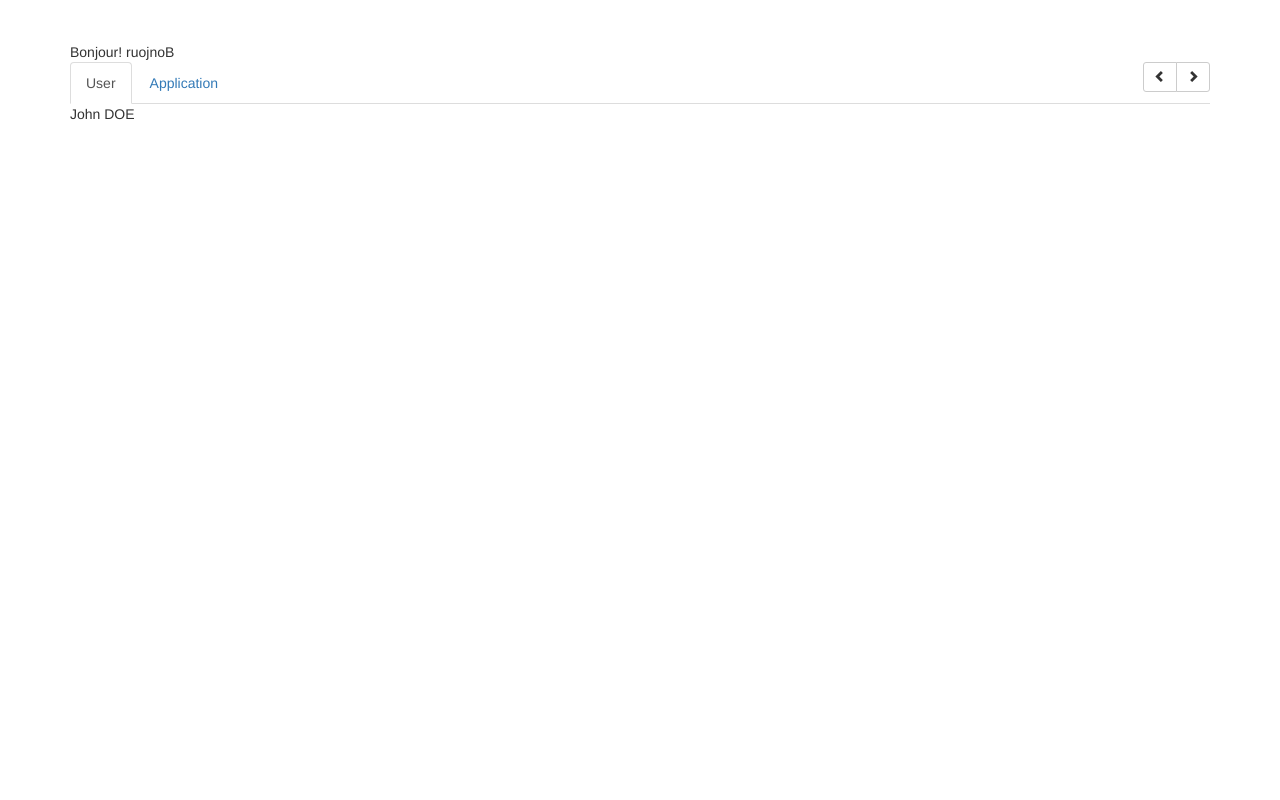
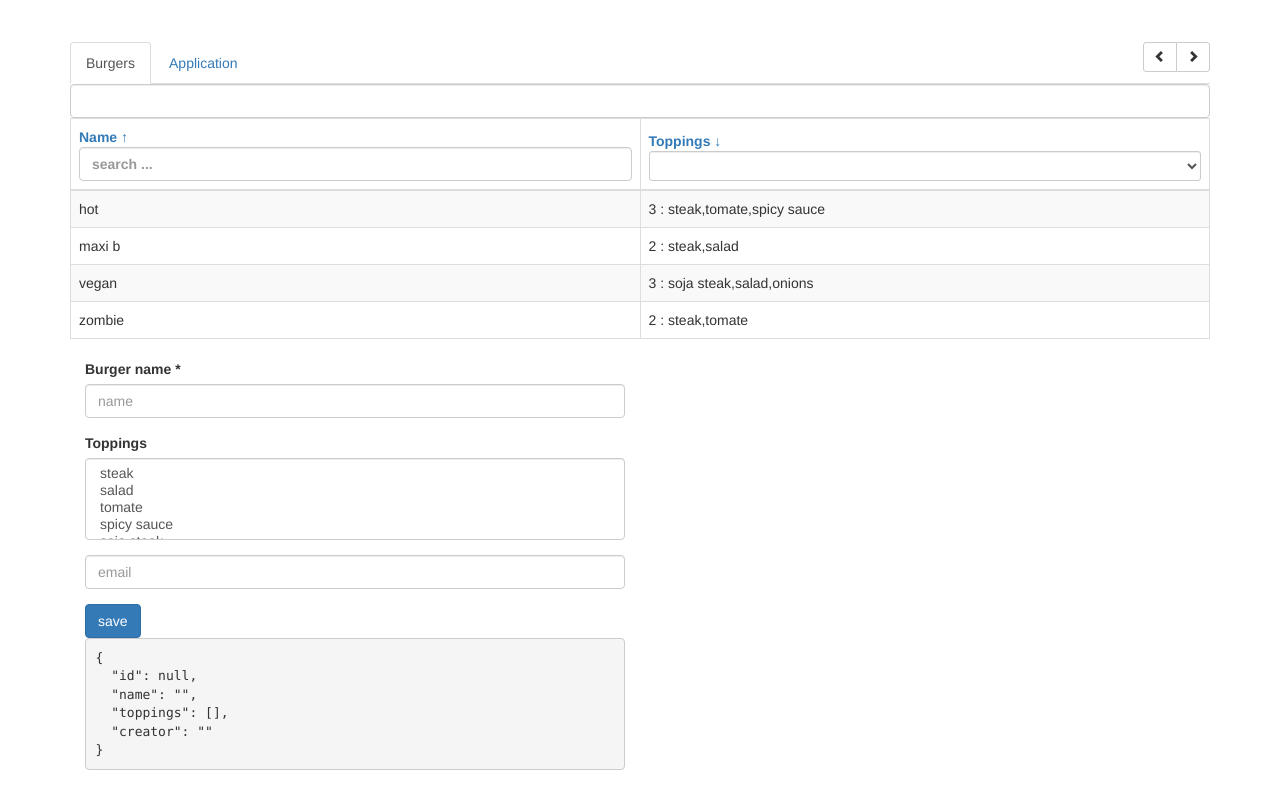
Before and after one commit to Mounzleb/application-burger-angularjs, a website built with webpack: page app/index.html in a window 1280 px wide. Built offline with nearby package versions, Linux system fonts and the light colour scheme; some packages are replaced by stand-ins of ours.

Commit message:
2nd commit: interface d'affichage nom burger, sauvegarde de nouveau burger

```diff
--- a/app/application-info.controller.js
+++ b/app/application-info.controller.js
@@ -1,6 +1,6 @@
 export class ApplicationInfoController {
   constructor () {
- this.info = {
+    this.info = {
       name: 'Burger',
       version: '1.0.0',
       date: new Date(2012, 10, 10)
--- /dev/null
+++ b/app/burgers.controller.js
@@ -0,0 +1,84 @@
+import {
+    uniq,
+    clone
+} from 'lodash'
+import angular from 'angular'
+import uuid from 'uuid/v4'
+
+export class BurgersController {
+    constructor() {
+        this.burgers = [{
+                name: 'maxi b',
+                toppings: ['steak', 'salad'],
+                creator: 'paul@ici.fr'
+            },
+            {
+                name: 'zombie',
+                toppings: ['steak', 'tomate'],
+                creator: 'paul@ici.fr'
+            },
+            {
+                name: 'hot',
+                toppings: ['steak', 'tomate', 'spicy sauce'],
+                creator: 'paul@ici.fr'
+            },
+            {
+                name: 'vegan',
+                toppings: ['soja steak', 'salad', 'onions'],
+                creator: 'paul@ici.fr'
+            }
+
+        ]
+        this.col = 'name'
+        this.desc = false
+        //definition de notre nouveau burger avec ces parametres
+        this.newburger = this._initBurger()
+
+    }
+
+    getToppings() {
+        return uniq(this.burgers
+            // ici on utilise un reduce(qui utilise un accumulateur)
+            // ici [...accumulateur, ...toppings] va permettre de prendre a chaque chaque donnée du tableau toppings
+            //  et le stocker dans le tableau accumulateur en concatenant(voir l'explication dans le cahier)
+            .reduce((accumulateur, {
+                toppings
+            }) => [...accumulateur, ...toppings], []))
+        /* <=>
+.reduce((acc, burger) => {
+ let toppings = burger.toppings
+ return acc.concat(toppings)
+}, [])
+*/
+    }
+    // sortby permet d'inverser les ligne de nos colonnes
+    sortBy(col) {
+        if (this.col !== col) this.desc = false
+        else this.desc = !this.desc
+        this.col = col
+    }
+
+    getSortBase(burger) {
+        if (this.col === 'name') return burger.name
+        if (this.col === 'toppings') return burger.toppings.length
+    }
+
+
+    save(form) {
+
+        if (!form.$valid) return
+        // On clone le burger et on sauvegarde les toppings
+        this.burgers.push(clone(this.newburger))
+    }
+
+    // on met le _ avant le nom de la fonction pour la lisibilité de lecture et faire comprendre que c'est une sorte de methode private
+    _initBurger() {
+        return {
+            id: null,
+            name: '',
+            toppings: [],
+            creator: ''
+        }
+    }
+
+}
--- a/app/index.html
+++ b/app/index.html
@@ -1,5 +1,6 @@
 <!DOCTYPE html>
 <html lang="en">
+
 <head>
     <meta charset="UTF-8">
     <meta name="viewport" content="width=device-width, initial-scale=1.0">
@@ -10,17 +11,20 @@
         .container {
             margin-top: 3em;
         }
+
+        .sort.up::after {
+            content: ' ↑'
+        }
+
+        .sort.down::after {
+            content: ' ↓'
+        }
     </style>
 </head>
+
 <body ng-app="app">
 
     <div class="container" ng-controller="TabsController as $ctrl">
-
-        {{ 'Bonjour' | toto }}
-        {{'Bonjour'| mirror}}
-
-
-
 
         <ul class="nav nav-tabs">
             <li ng-repeat="tab in $ctrl.tabs track by $index"
@@ -41,10 +45,11 @@
             </li>
         </ul>
 
-        <ng-include
-            ng-repeat="tab in $ctrl.tabs track by $index"
+        <ng-include ng-repeat="tab in $ctrl.tabs track by $index"
         ng-if="$ctrl.tab === $index"
         src="$ctrl.getTemplate(tab)"></ng-include>
+
     </div>
 </body>
+
 </html>
--- a/app/index.js
+++ b/app/index.js
@@ -1,31 +1,19 @@
-// ici je recupére angular
 import angular from 'angular'
-import css from 'bootstrap/dist/css/bootstrap.css'
+import 'bootstrap/dist/css/bootstrap.css'
 
-import { UserController } from './user.controller'
+import { BurgersController } from './burgers.controller'
 import { ApplicationInfoController } from './application-info.controller'
 import { TabsController } from './tabs.controller'
-import { TotoFilter } from './toto.filter'
-import { MirrorFilter} from './mirror.filter'
+import { ReverseFilter } from './reverse.filter'
 
-
-// Création du module qui a pour nom app et on lui di qu'il ne dépend d'aucun autre module
-//angular.module('app', []);
-
-//------En fonction de l'arité d'une methode (cad le nombre de paramétre de notre méthode), on executera des tache différentes
-//------voir différence entre angular.module('app', []); et angular.module('app');
-// Récup(getter) du module app, ceci afin de ne pas stocker 'angular.module('app', []);' dans une variable
-//angular.module('app');
-
+// Création du module app (application)
 angular.module('app', [])
 
-    // je définis mon controller que j'appel UserController
-.controller('UserController', UserController)
+.controller('BurgersController', BurgersController)
 .controller('ApplicationInfoController', ApplicationInfoController)
 .controller('TabsController', TabsController)
 
-.filter('toto', TotoFilter)
-.filter('mirror', MirrorFilter)
+.filter('reverse', ReverseFilter)
 
 // .config(function () {
 //     console.log('CONFIG ANGULAR');
--- a/app/mirror.filter.js
+++ b/app/reverse.filter.js
@@ -1,5 +1,5 @@
-export function MirrorFilter () {
-  return function (input) {
+export function ReverseFilter () {
+  return function (input, sep = '') {
      if (typeof input !== 'string') return
 
     return input
--- a/app/tabs.controller.js
+++ b/app/tabs.controller.js
@@ -1,7 +1,8 @@
 export class TabsController {
   constructor () {
     this.tabs = [
-      { title: 'User', template: 'user' },
+ //     { title: 'User', template: 'user' },
+      { title: 'Burgers', template: 'burgers' },
       { title: 'Application', template: 'application' }
     ]
 
--- /dev/null
+++ b/app/views/burgers.html
@@ -0,0 +1,93 @@
+<div ng-controller="BurgersController as $ctrl">
+
+    <!--ici je crée un formulaire que je lui donne un nom et qui est gérer par angular-->
+    <form name="burgerForm" novalidate ng-submit="$ctrl.save()">
+        <!--ng-model met à jour le model à traver la valeur et vis versa à traver notre balise input-->
+        <input type="text" name="name" ng-model="$ctrl.newburger.name" ng-minlength="4" class="form-control">
+        <!--le formulaire va nous servire de proxy, donc il va dire qu'il accepte le changement du model uniquement si
+il respecte les critére minimal donné par ng-minilenght ici-->
+    </form>
+
+    <!--ici dans la class nous avons le css poiur l'affichage de notre tableau ( dans notre cas alternation de gris et blanc)-->
+    <table class="table table-bordered table-striped">
+        <thead>
+
+            <tr>
+
+                <!--je declare mon entête de tableau où nous avons deux colonnes-->
+                <th style="width: 50%">
+                    <a ng-click="$ctrl.sortBy('name')" href class="sort" ng-class="{ up: $ctrl.col === 'name' && !$ctrl.desc, down: $ctrl.col === 'name' && $ctrl.desc }">Name</a>
+                    <!--le bouton du search-->
+                    <input ng-model="query" type="text" class="form-control" placeholder="search ...">
+                </th>
+
+                <th>
+                    <!--on transforme le nom de la colonne Name en bouton Name-->
+                    <a ng-click="$ctrl.sortBy('toppings')" href class="sort down">Toppings</a>
+                    <!--la liste déroulante des toppings-->
+                    <select ng-model="toppings" class="form-control input-sm">
+                        <option value=""></option>
+                        <option ng-value="topping"
+                            ng-repeat="topping in $ctrl.getToppings() track by $index">
+                            {{ topping }}
+                        </option>
+                    </select>
+                </th>
+
+            </tr>
+
+        </thead>
+
+        <tbody>
+            <!--ici on fait l'equivalent d'un forEach ou d'un for dans lequel on declare une variable pour boucler sur notre tableau-->
+            <!--ici notre variable local (equivalent du i dans la boucle for) est la variable burger, ou on l'utilise ensuite burger.name et burger.toppings-->
+            <tr ng-repeat="burger in $ctrl.burgers
+            | filter:{name,toppings}
+            | orderBy:$ctrl.getSortBase.bind($ctrl):$ctrl.desc
+            track by $index">
+                <!--| orderBy:$ctrl.getSortBase.bind($ctrl):$ctrl.desc  le orderBy en haut permet de faire du trie-->
+                <!-- donc ici on fait du trie par le nom vue qu'o appel la fonction getSortBase et on dit que le this vaus $ctrl qui fait reference au name dans notre burgers.controller-->
+                <!--ceci afin de resoudre le probléme du unifined-->
+                <!--on fait appel a la fin du ordreBy à :$ctrl.dexc pour justement gérer le trie par desc et donc permettre le switch des listes -->
+
+                <!--on dit qu'on veut prendre le tableau se trouvant dans burgers et je lui applique un filtre qui s'appel filter et donc il nous ressort un autre tableau-->
+                <td>{{ burger.name }}</td>
+                <td>
+                    <!--on affiche dans la colonne toppings le nombre d'ingredient qu'il y'a (les p^remieres acolade)
+                    ainsi que le nom de chacun des ingredient séparé par une virdule (les deuxiemes accolades)-->
+                    {{ burger.toppings.length }} : {{ burger.toppings.join(',') }}
+
+                </td>
+            </tr>
+        </tbody>
+    </table>
+
+
+
+    <div class="col-sm-6">
+
+        <form name="formulaire" novalidate ng-submit="$ctrl.save(formulaire)">
+
+           <div class="form-group">
+            <label for="burgername">Burger name *</label>
+            <input type="text" name="name" class="form-control" required ng-model="$ctrl.newburger.name" placeholder="name">
+           </div>
+
+           <div class="form-group">
+            <label for="burgertoppings">Toppings</label>
+            <select name="toppings" multiple="true" class="form-control" ng-model="$ctrl.newburger.toppings">
+                <option value="{{ ingredient }}" ng-repeat="ingredient in $ctrl.getToppings()">{{ ingredient }}</option>
+            </select>
+            <div class="form-group">
+            </div>
+            <input type="email" name="creator" class="form-control" ng-model="$ctrl.newburger.creator" placeholder="email">
+            </div>
+            <button type="submit" class="btn btn-primary"
+                ng-disabled="burgerForm.$invalid">save</button>
+
+        </form>
+
+        <pre>{{ $ctrl.newburger | json }}</pre>
+
+    </div>
+</div>
--- a/package.json
+++ b/package.json
@@ -14,6 +14,7 @@
   "dependencies": {
     "angular": "^1.6.4",
     "bootstrap": "^3.3.7",
+    "loadash": "0.0.1",
     "webpack": "^2.5.1",
     "webpack-dev-server": "^2.4.5"
   },
```
Also changed, not shown: app/views/application.html (+1 -11 lines), brouillonBurgerHtml.html (added, +32 -0 lines), app/toto.filter.js (line endings or trailing spaces). Lines whose indentation alone changed are shown as unchanged.
